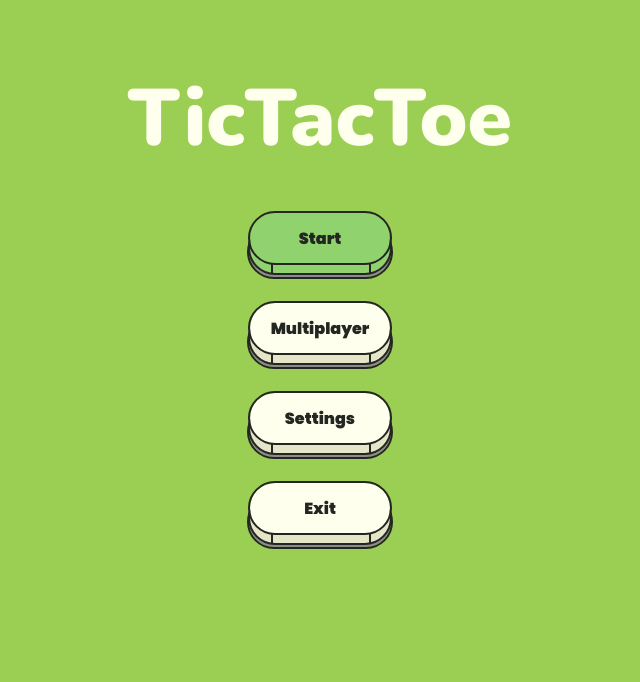
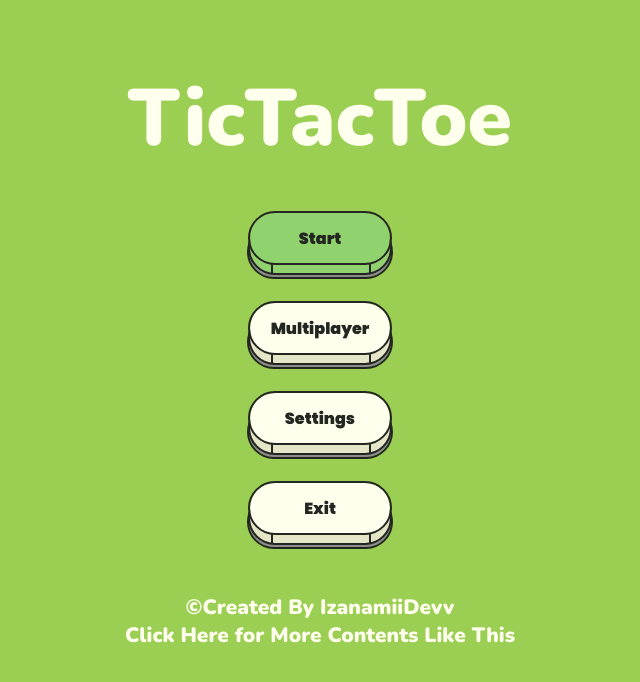
Before and after one commit to IzanamiiDevv/TikTakToe, a React (Vite) app: page / in a window 1280 px wide. Shown: the top 682 px of the page, without its empty margins (320-960 px from the left). Built offline with nearby package versions, Linux system fonts and the light colour scheme.

Commit message:
change the styles

```diff
--- a/src/assets/Menu.css
+++ b/src/assets/Menu.css
@@ -1,10 +1,5 @@
 .Menu {
     text-align: center;
-}
-
-.Menu h1 {
-    font-size: 5rem;
-    margin-top: 8vh;
 }
 
 .Menu .button {
@@ -14,3 +9,31 @@
 .Menu #Start .top,.Menu #Start .bottom {
     background-color: #90D26D;
 }
+
+.Menu .title {
+    display: flex;
+    justify-content: center;
+}
+
+.Menu .title .text {
+    font-size: calc(1rem + 5vw);
+    margin: 8vh 0vw 0px;
+    cursor: default;
+    transition: 0.3s ease;
+}
+
+.Menu .title .text:hover {
+    color: #FFF67E;
+    transform: scale(1.3);
+    margin: 8vh 3vw 0px;
+}
+
+footer {
+    margin: 7.5vh;
+    font-size: calc(0.5rem + 1vw);
+}
+
+footer a {
+    text-decoration: none;
+    color: inherit;
+}
--- a/src/components/Menu.tsx
+++ b/src/components/Menu.tsx
@@ -4,7 +4,11 @@ import './../assets/button.css';
 export default function Menu({ goStart, goMulti, setMode,makeStart }:any) {
     return(
         <div className="Menu">
-            <h1>TicTacToe</h1>
+            <div className='title'>
+                <div className='text'>Tic</div>
+                <div className='text'>Tac</div>
+                <div className='text'>Toe</div>
+            </div>
             <button id='Start' className='button' onClick={()=>{
                 goStart(true);
                 setMode('normal');
@@ -35,6 +39,10 @@ export default function Menu({ goStart, goMulti, setMode,makeStart }:any) {
                 <div className="top">Exit</div>
                 <div className="bottom"></div>
             </button>
+            <footer>
+                <div>&copy;Created By IzanamiiDevv</div>
+                <a href='https://github.com/IzanamiiDevv?tab=repositories'>Click Here for More Contents Like This</a>
+            </footer>
         </div>
     )
 }
```
